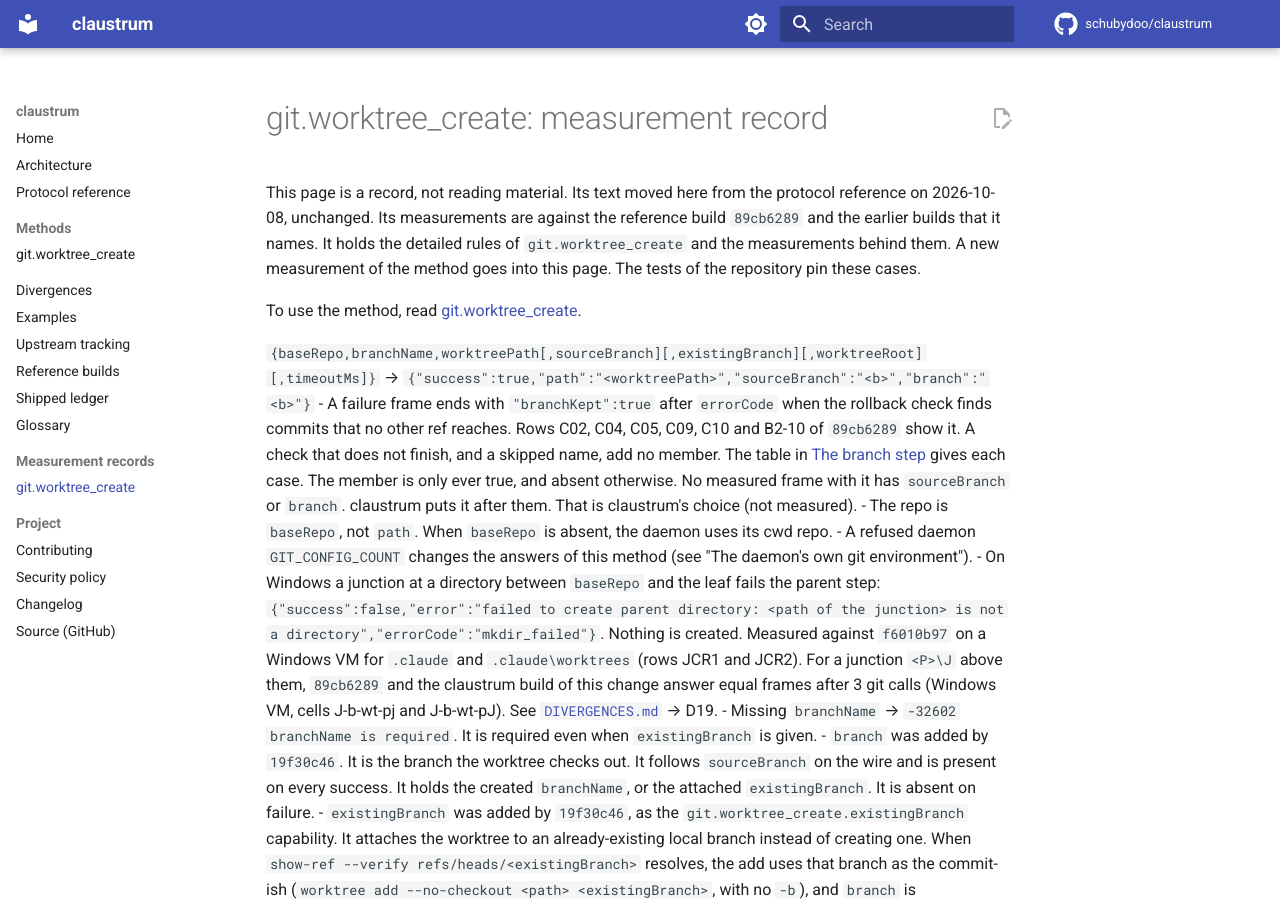
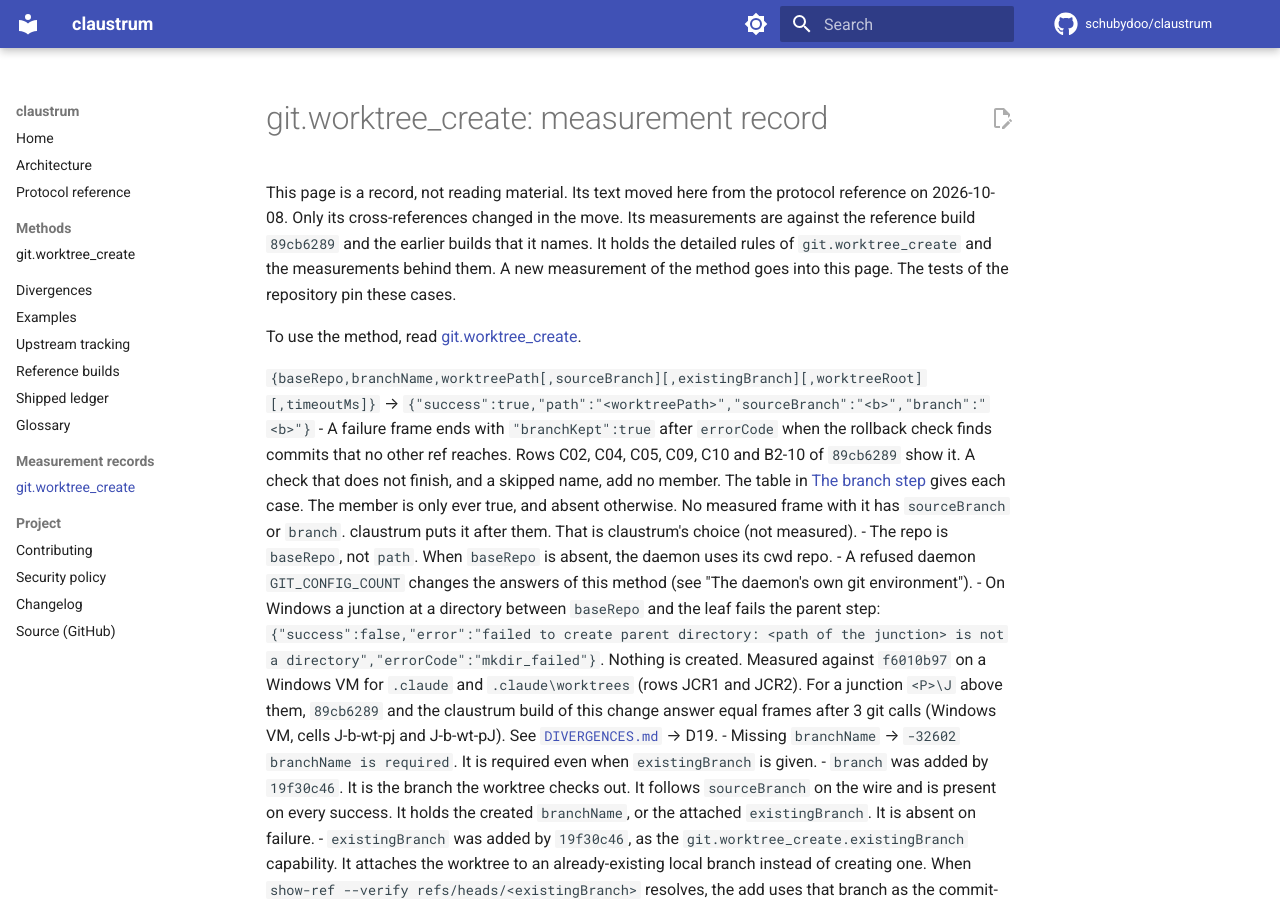
Before and after one commit to schubydoo/claustrum, an MkDocs documentation site: the page built from docs/record/git-worktree-create.md, in a window 1280 px wide and 900 px high. Built offline with MkDocs 1.6.1 and Material for MkDocs 9.7.7, drawn with Linux system fonts in a browser that asks for light colours; comment, search, counter and statistics services are not loaded.

Commit message:
docs: answer the review nits on the one-home rule
Say what docs/PROTOCOL.md and AGENTS.md keep, name the record in
CONTRIBUTING.md and the PR template, and scan docs/record in the doc tests.

Co-Authored-By: Claude Opus 5.5 <noreply@anthropic.com>

```diff
--- a/docs/record/git-worktree-create.md
+++ b/docs/record/git-worktree-create.md
@@ -1,6 +1,6 @@
 # git.worktree_create: measurement record
 
-This page is a record, not reading material. Its text moved here from the protocol reference on 2026-10-08, unchanged. Its measurements are against the reference build `89cb6289` and the earlier builds that it names. It holds the detailed rules of `git.worktree_create` and the measurements behind them. A new measurement of the method goes into this page. The tests of the repository pin these cases.
+This page is a record, not reading material. Its text moved here from the protocol reference on 2026-10-08. Only its cross-references changed in the move. Its measurements are against the reference build `89cb6289` and the earlier builds that it names. It holds the detailed rules of `git.worktree_create` and the measurements behind them. A new measurement of the method goes into this page. The tests of the repository pin these cases.
 
 To use the method, read [git.worktree_create](../protocol/git-worktree-create.md).
 
```
Also changed, not shown: AGENTS.md (+7 -1 lines), CONTRIBUTING.md (+2 -1 lines), .github/PULL_REQUEST_TEMPLATE.md, 1 other file.
